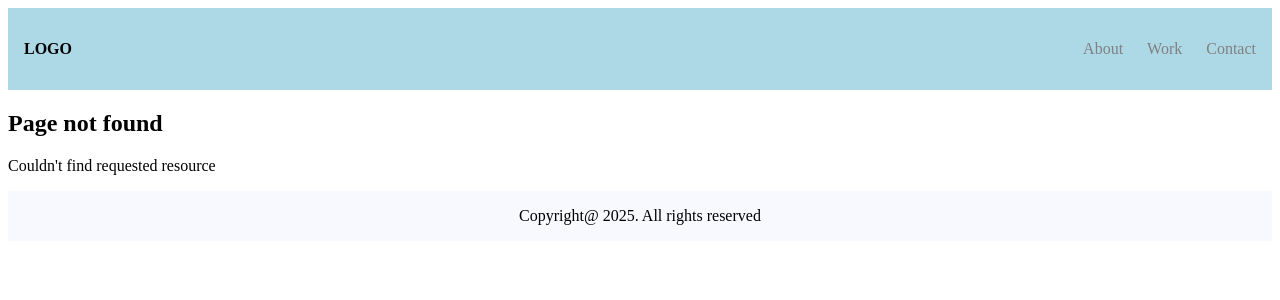
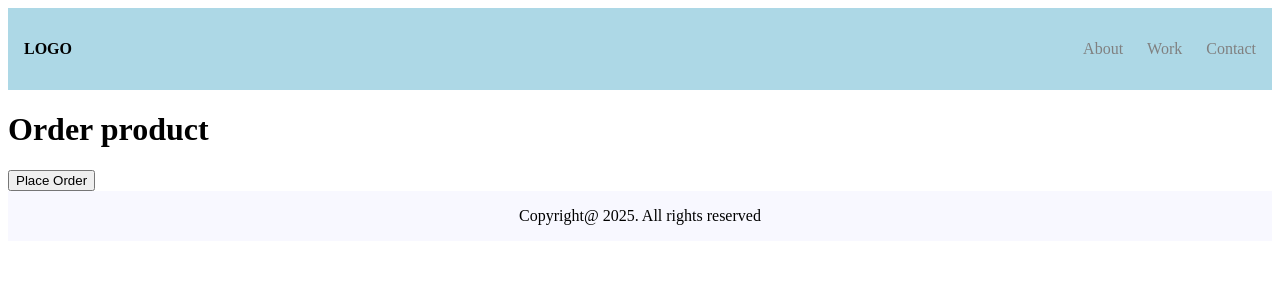
Before and after one commit to TestUser1001/NextJS-tutorial-follow, a Next.js app: page /order-product in a window 1280 px wide. Before the commit this address had no page. Shown: the top 300 px of the page. Built offline with nearby package versions, Linux system fonts and the light colour scheme.

Commit message:
navigating programatically

```diff
--- /dev/null
+++ b/src/app/order-product/page.tsx
@@ -0,0 +1,18 @@
+"use client";
+
+import { useRouter } from "next/navigation";
+
+export default function OrderProduct() {
+  const router = useRouter();
+
+  const handleClick = () => {
+    console.log("Placing your order");
+    router.push("/");
+  };
+  return (
+    <>
+      <h1>Order product</h1>
+      <button onClick={handleClick}>Place Order</button>
+    </>
+  );
+}
--- a/src/app/products/[productId]/reviews/[reviewId]/page.tsx
+++ b/src/app/products/[productId]/reviews/[reviewId]/page.tsx
@@ -1,4 +1,4 @@
-import { notFound } from "next/navigation";
+import { notFound, redirect } from "next/navigation";
 
 export default async function ProductReview({
   params,
@@ -8,7 +8,8 @@
   const { productId, reviewId } = await params;
 
   if (parseInt(reviewId) > 1000) {
-    notFound();
+    /*  notFound(); */
+    redirect("/products");
   }
   return (
     <h1>
```
